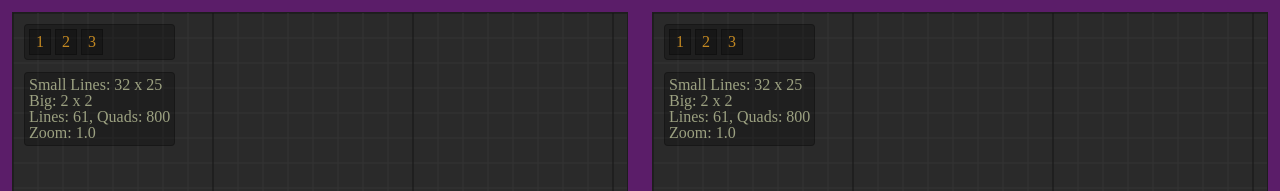
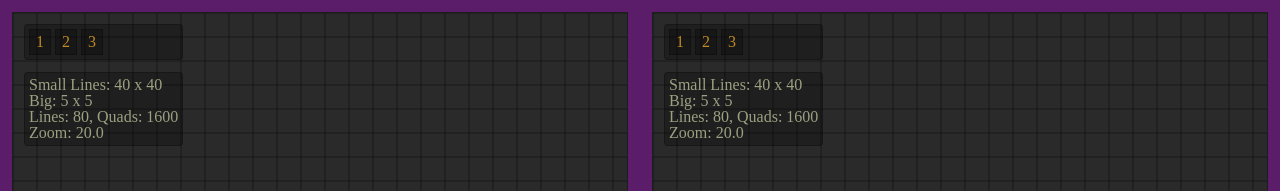
Before and after one commit to G-Freeman/VisEd, a Nuxt app: page / in a window 1280 px wide. Shown: the top 191 px of the page. Built offline with nearby package versions, Linux system fonts and the light colour scheme.

Commit message:
Grid, unlimited zoom process, grid generator rework.

```diff
--- a/components/Grid.vue
+++ b/components/Grid.vue
@@ -9,7 +9,7 @@
 			</div>
 			<div class="grid_debug" v-if="isDev">
 				<label v-text="`Small Lines: ${hSmallGridLineCount} x ${vSmallGridLineCount}`"></label>
-				<label v-text="`Big: ${hBigGridLineCount} x ${vBigGridLineCount}`"></label>
+				<label v-text="`Big: ${Math.floor(hSmallGridLineCount/bigGridSpacing)} x ${Math.floor(vSmallGridLineCount/bigGridSpacing)}`"></label>
 				<label v-text="`Lines: ${gridLinesSumm}, Quads: ${gridLinesMulti}`"></label>
 				<label v-text="`Zoom: ${zoom.value.toFixed(1)}`"></label>
 			</div>
@@ -20,17 +20,81 @@
 			<!-- Small -->
 			<template v-if="isInited">
 				<line v-for="(i,num) in hSmallGridLineCount" :key="`hs${num}`" v-if="defer(1)"
-					x1="0"		:y1="(num * ((smallGridSpacing / (2**Math.floor(zoom.value)||1)) * (2**zoom.value) ))+1"
-					x2="100%"	:y2="(num * ((smallGridSpacing / (2**Math.floor(zoom.value)||1)) * (2**zoom.value) ))+1"
+					x1="0"		:y1="(num * ( (smallGridSpacing/(2**Math.floor(zoom.value)||1) ) * (2**zoom.value) ))+1"
+					x2="100%"	:y2="(num * ( (smallGridSpacing/(2**Math.floor(zoom.value)||1) ) * (2**zoom.value) ))+1"
 					:style="`
-						stroke:${num%8 ? smallGridColor : bigGridColor}
+						stroke:${ smallGridColor };
+						opacity:${
+						(num % (bigGridSpacing))
+							? (num%2 % (bigGridSpacing) )
+								?	(num % (bigGridSpacing*2)
+										? (num % (bigGridSpacing*2) )
+											? Number(zoom.value%1)||1
+											: .1
+										: Number(zoom.value%1)||1
+									)
+								:	1
+							: 1
+						};
 					`"
 				/>
 				<line v-for="(i,num) in vSmallGridLineCount" :key="`vs${num}`" v-if="defer(2)"
-					:x1="(num * ((smallGridSpacing / (2**Math.floor(zoom.value)||1)) * (2**zoom.value) ))+1" y1="0"
-					:x2="(num * ((smallGridSpacing / (2**Math.floor(zoom.value)||1)) * (2**zoom.value) ))+1" y2="100%"
+					:x1="(num * ( (smallGridSpacing/(2**Math.floor(zoom.value)||1) ) * (2**zoom.value) ) )+1" y1="0"
+					:x2="(num * ( (smallGridSpacing/(2**Math.floor(zoom.value)||1) ) * (2**zoom.value) ) )+1" y2="100%"
 					:style="`
-						stroke:${num%8 ? smallGridColor : bigGridColor};
+						stroke:${ smallGridColor };
+						opacity:${
+						(num % (bigGridSpacing))
+							? (num%2 % (bigGridSpacing) )
+								?	(num % (bigGridSpacing*2)
+										? (num % (bigGridSpacing*2) )
+											? Number(zoom.value%1)||1
+											: .1
+										: Number(zoom.value%1)||1
+									)
+								:	1
+							: 1
+						};
+					`"
+				/>
+
+
+				<line v-for="(i,num) in hSmallGridLineCount" :key="`hb${num}`" v-if="defer(1)"
+					  x1="0"		:y1="(num * ( (smallGridSpacing/(2**Math.floor(zoom.value)||1) ) * (2**zoom.value) ))+1"
+					  x2="100%"	:y2="(num * ( (smallGridSpacing/(2**Math.floor(zoom.value)||1) ) * (2**zoom.value) ))+1"
+					  :style="`
+						stroke:${ bigGridColor };
+						opacity:${
+						(num % (bigGridSpacing))
+							? (num%2 % (bigGridSpacing) )
+								?	(num % (bigGridSpacing*2)
+										? (num % (bigGridSpacing*2) )
+											? Number(zoom.value%1)||1
+											: .1
+										: Number(zoom.value%1)||1
+									)
+								:	1
+							: 1
+						};
+					`"
+				/>
+				<line v-for="(i,num) in vSmallGridLineCount" :key="`vb${num}`" v-if="defer(2)"
+					  :x1="(num * ( (smallGridSpacing/(2**Math.floor(zoom.value)||1) ) * (2**zoom.value) ) )+1" y1="0"
+					  :x2="(num * ( (smallGridSpacing/(2**Math.floor(zoom.value)||1) ) * (2**zoom.value) ) )+1" y2="100%"
+					  :style="`
+						stroke:${ bigGridColor };
+						opacity:${
+						(num % (bigGridSpacing))
+							? (num%2 % (bigGridSpacing) )
+								?	(num % (bigGridSpacing*2)
+										? (num % (bigGridSpacing*2) )
+											? Number(zoom.value%1)||1
+											: .1
+										: Number(zoom.value%1)||1
+									)
+								:	1
+							: 1
+						};
 					`"
 				/>
 
@@ -63,19 +127,17 @@ export default {
 		return {
 			isInited: false,
 
-			bigGridSpacing: 400,
-			smallGridSpacing: 25,
+			bigGridSpacing: 8,		// cells
+			smallGridSpacing: 24,	// px
 
 			hSmallGridLineCount: 0,
 			vSmallGridLineCount: 0,
-			hBigGridLineCount: 0,
-			vBigGridLineCount: 0,
 
 			zoom: {
-				value: 1,
-				step: .1,
-				min: 1,
-				max: 32
+				value: 20,
+				step: .05,
+				min: 2,
+				max: 40
 			},
 
 			gridObj: null,
@@ -91,7 +153,7 @@ export default {
 	},
 	computed: {
 		isDev()			 { return true; },
-		gridLinesSumm()	 { return this.hSmallGridLineCount+this.vSmallGridLineCount+this.hBigGridLineCount+this.vBigGridLineCount },
+		gridLinesSumm()	 { return this.hSmallGridLineCount+this.vSmallGridLineCount },
 		gridLinesMulti() { return this.hSmallGridLineCount*this.vSmallGridLineCount },
 	},
 	methods: {
@@ -112,8 +174,6 @@ export default {
 		redraw() {
 			this.vSmallGridLineCount = Math.ceil(this.gridObj.offsetWidth /(this.smallGridSpacing * (Math.floor(this.zoom.value)||1) )) * ((Math.floor(this.zoom.value)||1));
 			this.hSmallGridLineCount = Math.ceil(this.gridObj.offsetHeight/(this.smallGridSpacing * (Math.floor(this.zoom.value)||1) )) * ((Math.floor(this.zoom.value)||1));
-			this.vBigGridLineCount	 = Math.ceil(this.gridObj.offsetWidth /(this.bigGridSpacing	 * (Math.floor(this.zoom.value)||1) )) * ((Math.floor(this.zoom.value)||1));
-			this.hBigGridLineCount	 = Math.ceil(this.gridObj.offsetHeight/(this.bigGridSpacing	 * (Math.floor(this.zoom.value)||1) )) * ((Math.floor(this.zoom.value)||1));
 		},
 		grid_onMouseWheel(wheel) {
 			if(this.zoom.value >= this.zoom.min && wheel.deltaY < 0) { this.zoom.value += this.zoom.step; }
@@ -162,7 +222,6 @@ export default {
 					}
 				}
 			}
-
 		}
 		&_debug {
 			margin: 12px;
```
